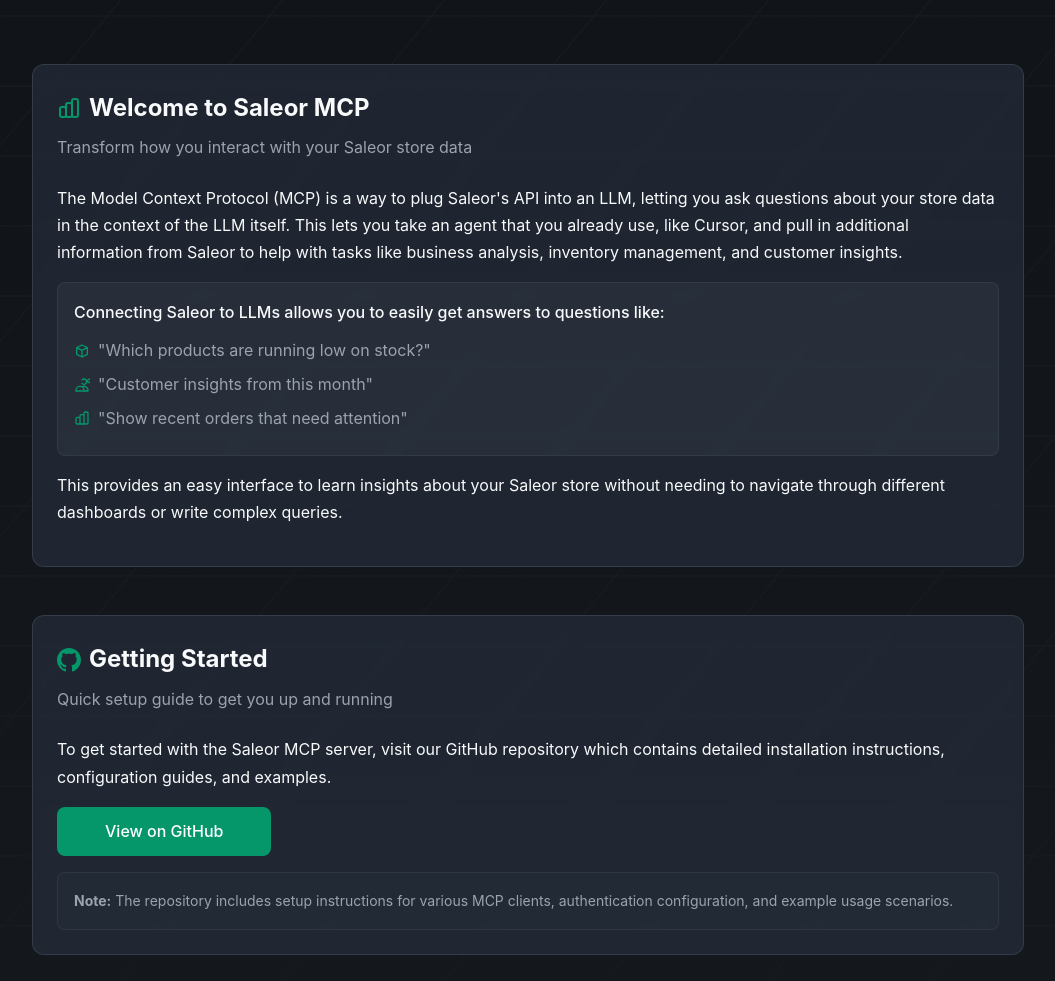
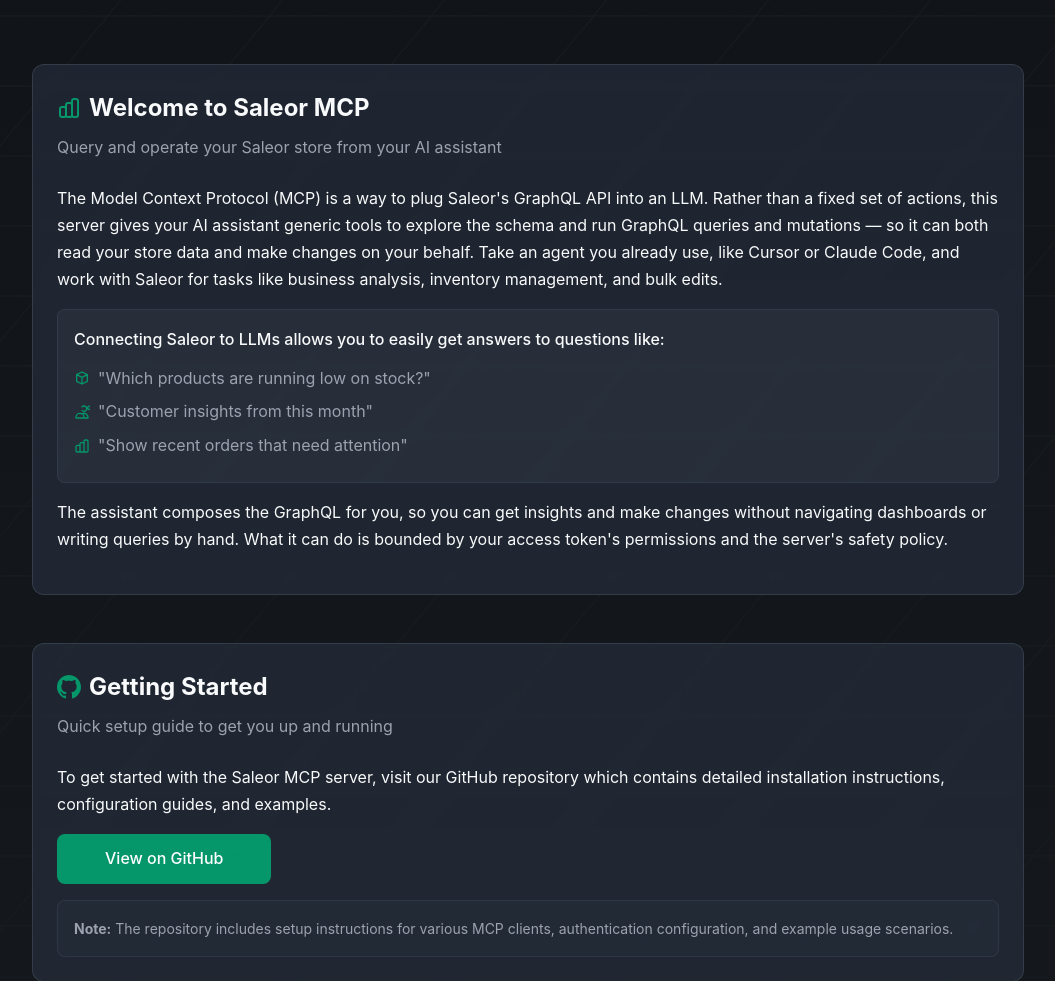
Before and after one commit to saleor/saleor-mcp, a Python web app: template src/saleor_mcp/templates/index.html.jinja in a window 1280 px wide. Shown: the part 194-1175 px from the top of the page, without its empty margins (112-1167 px from the left). Run offline with Jinja, Linux system fonts and the light colour scheme; the template is opened without the code that fills it, so the values that code supplies are empty.

Commit message:
docs: update landing page welcome copy for v2 gateway
The public landing page still described the v1 read-only "fetch insights"
tool. Update the Welcome card to describe the generic GraphQL gateway that
runs queries and mutations, bounded by the token's permissions and the
server's safety policy.

Co-authored-by: Copilot <223556219+Copilot@users.noreply.github.com>

```diff
--- a/src/saleor_mcp/templates/index.html.jinja
+++ b/src/saleor_mcp/templates/index.html.jinja
@@ -47,17 +47,18 @@
             Welcome to Saleor MCP
           </h2>
           <p class="card-description">
-            Transform how you interact with your Saleor store data
+            Query and operate your Saleor store from your AI assistant
           </p>
         </div>
         <div class="card-content">
           <p>
-            The Model Context Protocol (MCP) is a way to plug Saleor's API into
-            an LLM, letting you ask questions about your store data in the
-            context of the LLM itself. This lets you take an agent that you
-            already use, like Cursor, and pull in additional information from
-            Saleor to help with tasks like business analysis, inventory
-            management, and customer insights.
+            The Model Context Protocol (MCP) is a way to plug Saleor's GraphQL
+            API into an LLM. Rather than a fixed set of actions, this server
+            gives your AI assistant generic tools to explore the schema and run
+            GraphQL queries and mutations — so it can both read your store data
+            and make changes on your behalf. Take an agent you already use, like
+            Cursor or Claude Code, and work with Saleor for tasks like business
+            analysis, inventory management, and bulk edits.
           </p>
 
           <div class="highlight-box">
@@ -118,9 +119,10 @@
           </div>
 
           <p>
-            This provides an easy interface to learn insights about your Saleor
-            store without needing to navigate through different dashboards or
-            write complex queries.
+            The assistant composes the GraphQL for you, so you can get insights
+            and make changes without navigating dashboards or writing queries by
+            hand. What it can do is bounded by your access token's permissions
+            and the server's safety policy.
           </p>
         </div>
       </div>
```
